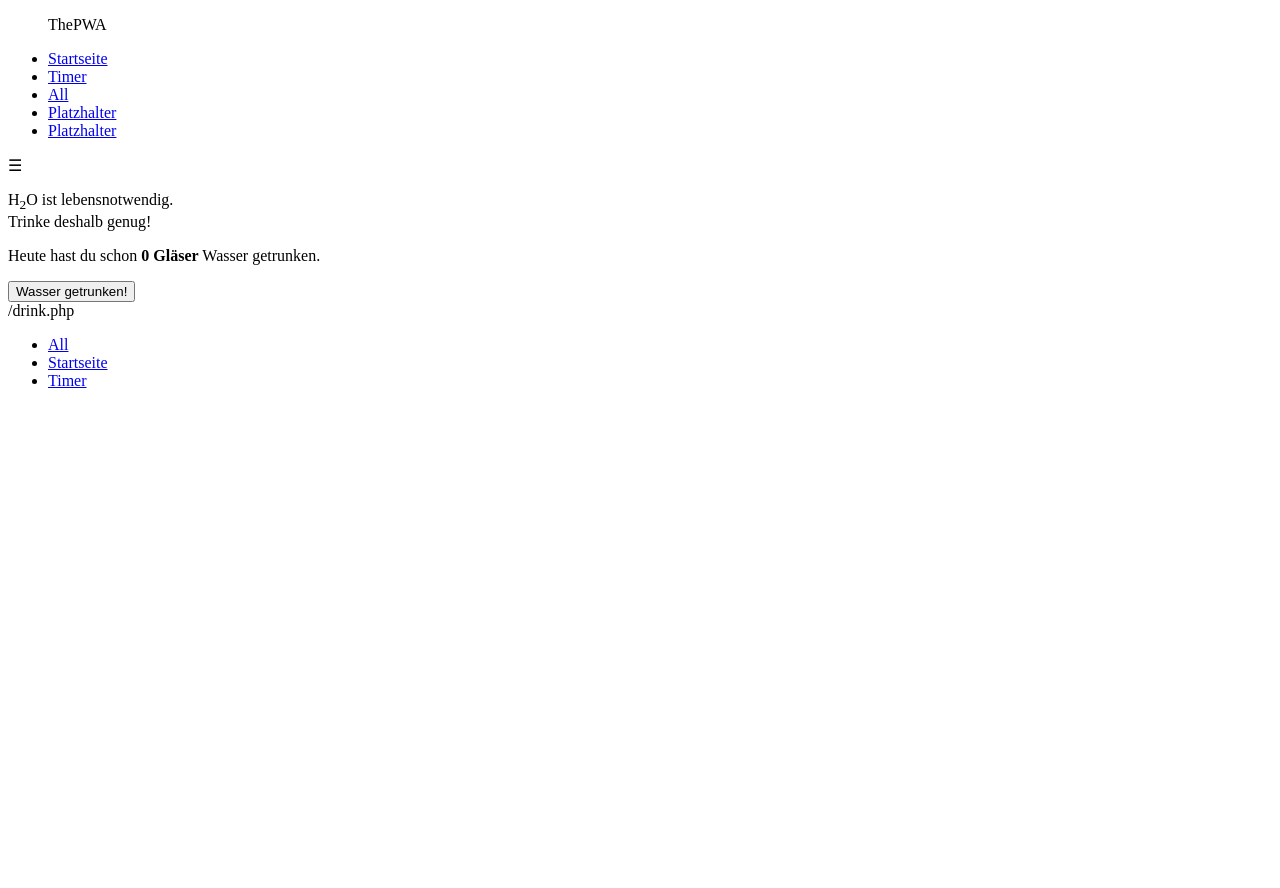
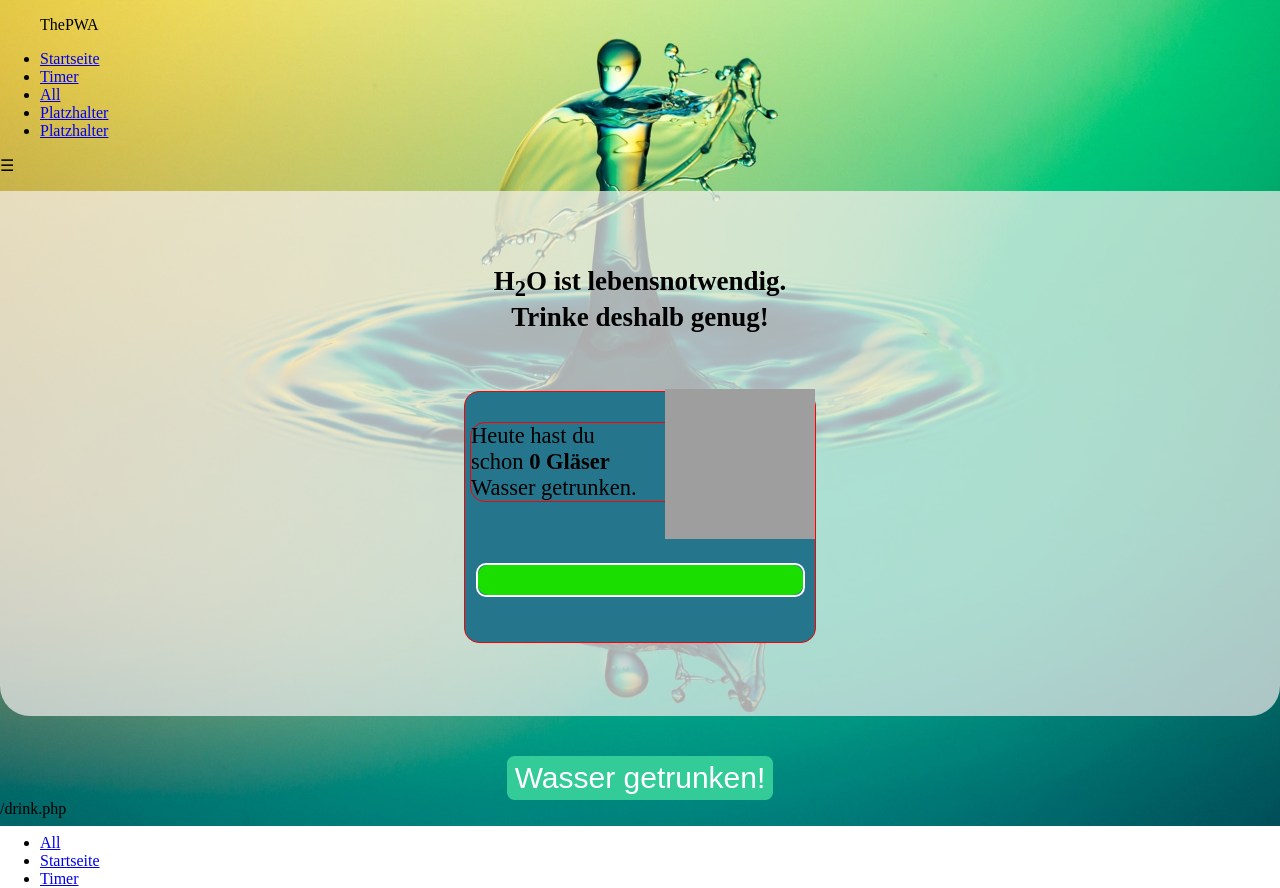
Before and after one commit to Chromophor/ThePWA, a PHP site: page /drink.php in a window 1280 px wide. Before the commit the page ends 388 px from the top, so only its background shows below. Run offline with PHP 8.4, Linux system fonts and the light colour scheme; a stand-in replaces the project's code that opens the database connection; grey boxes are pictures that could not be loaded.

Commit message:
Add files via upload

```diff
--- a/drink.php
+++ b/drink.php
@@ -13,29 +13,194 @@
     anzahlGl = anzahlGl + 1;
     localStorage.setItem("Glas", anzahlGl);
     anzahlGläser.innerHTML = localStorage.getItem("Glas");
+    ladeBalken();
 }
 
 function anzeigen(){
     anzahlGläser.innerHTML = Number(localStorage.getItem("Glas"));
+    ladeBalken();
 }
+
+
+function ladeBalken() {
+    var Ziel = Number(localStorage.getItem("gewicht")) * 0.04;
+    //var Ziel = 80 * 0.04;
+    var benötigteGlaser = Math.round(Ziel / 0.2);
+    var Glaser = Number(localStorage.getItem("Glas"));
+    var einSchritt = 325 / benötigteGlaser;
+    var schritt = document.getElementById("fortschritt");
+
+    erhoehe_pixel = Glaser * einSchritt;
+
+    if (erhoehe_pixel <= 325) {
+        schritt.style.width = erhoehe_pixel + "px";
+    }else {
+        schritt.style.width = 325 + "px";
+    }
+}
+
+setInterval( function(){
+
+var datum  = new Date();
+var month    = datum.getMonth();
+var day      = datum.getDate();
+var hours    = datum.getHours();
+var minut    = datum.getMinutes();
+var second   = datum.getSeconds();
+var i = localStorage.getItem("gesendet");
+
+var Ziel = Number(localStorage.getItem("gewicht")) * 0.04;
+//var Ziel = 80 * 0.04;
+var benötigteGlaser = Math.round(Ziel / 0.2);
+var Glaser = Number(localStorage.getItem("Glas"));
+var nochbenötigteGlaser = benötigteGlaser - Glaser;
+
+if (12 < hours && i == false) {
+  localStorage.setItem("gesendet", true);
+
+  displayNotification("Du hast heute noch nicht genug getrunken! Du musst noch " + nochbenötigteGlaser + " trinken.");
+
+}
+}, 1000);
+
 
 </script>
 
+<style>
+    body, html {
+    height: 100%;
+    margin: 0;
+    }
+
+    .start {
+        margin: 0;
+    }
+
+    .fhead{
+    height: 75px;
+    background-color: rgba(245, 240, 240, 0.7);
+    }
+
+    .head{
+    height: 450px;
+    width: 100%;
+    margin-bottom: 0px;
+    background-color: rgba(245, 240, 240, 0.7);
+    border-radius: 0 0 30px 30px;
+    }
+
+    .hintergrund{
+    background-image:url(bilder/drop.jpg);
+    background-repeat: no-repeat;
+    height: 100%;
+    background-position: center;
+    background-size: cover;
+    }
+
+    .center{
+    display: flex;
+    justify-content: center;
+    }
+
+    .wasserFeld{
+    border: 1px solid red;
+    background-color: #25758d;
+    border-radius: 15px;
+    height: 250px;
+    width: 350px;
+    margin-top: -325px;
+    }
+
+
+    .überschrift{
+        text-align: center;
+        font-size: 27px;
+        margin: 0;
+    }
+
+    .wasserubersicht{
+        font-size: 22.5px;
+        margin-top: 30px;
+        margin-left: 5px;
+        border: 1px solid red;
+        background-color: #25758d;
+        border-radius: 15px;
+        width: 215px;
+    }
+
+    .button {
+        font-size: 30px;
+        color: black;
+        background-color: #33cc99;
+        border: none;
+        color: white;
+        padding: 5px 7.5px;
+        text-decoration: none;
+        text-align: center;
+        cursor: pointer;
+        border-radius: 7.5px;
+        margin-top: 40px;
+    }
+
+    .iconWasser{
+        width: 150px;
+        height: 150px;
+        margin-top: -185px;
+        margin-left: 200px;
+    }
+
+
+    .ladebalken {
+    height: 30px;
+    width: 325px;
+    border: 2.5px solid white;
+    border-radius: 10px;
+    margin: auto;
+    margin-top: 20px;
+    margin-bottom: 200px;
+    }
+
+    .fortschritt {
+    height: 30px;
+    width: 0px;
+    background-color:rgb(26, 221, 0);
+    border-radius: 10px;
+    border:none;
+    }
+
+
+</style>
+
 </head>
-<body onload="anzeigen()">
+<body onload="anzeigen()" class="hintergrund">
 
     <?php require('allgemein/sidemenu.php'); ?>
 
+    <div class="fhead"></div>
     <section class="start">
-        <p class="title">H<sub>2</sub>O ist lebensnotwendig.<br> Trinke deshalb genug!</p>
+        <div class="head">
+            <p class="überschrift"><b>H<sub>2</sub>O ist lebensnotwendig.<br> Trinke deshalb genug!</b></p>
+        </div>
     </section>
-    <section>
-        <p class="wasserubersicht">Heute hast du schon <b><span id="anzahlGläser"></span> Gläser</b> Wasser getrunken.</p>
+
+
+
+    <section class="center">
+        <div class="wasserFeld">
+            <p class="wasserubersicht">Heute hast du <br>schon <b><span id="anzahlGläser"></span> Gläser</b><br> Wasser getrunken.</p>
+            <img src="bilder/IconWasser.png" alt="Wasser" class="iconWasser">
+
+            <div id="ladebalken" class="ladebalken">
+                <div id="fortschritt" class="fortschritt"></div>
+            </div>
+        </div>
+
     </section>
     <section class="center">
         <button class="button" onclick="wasserGetrunken()">Wasser getrunken!</button>
     </section>
 
+
     <?php require('allgemein/footer.php'); ?>
 </body>
 </html>
```
